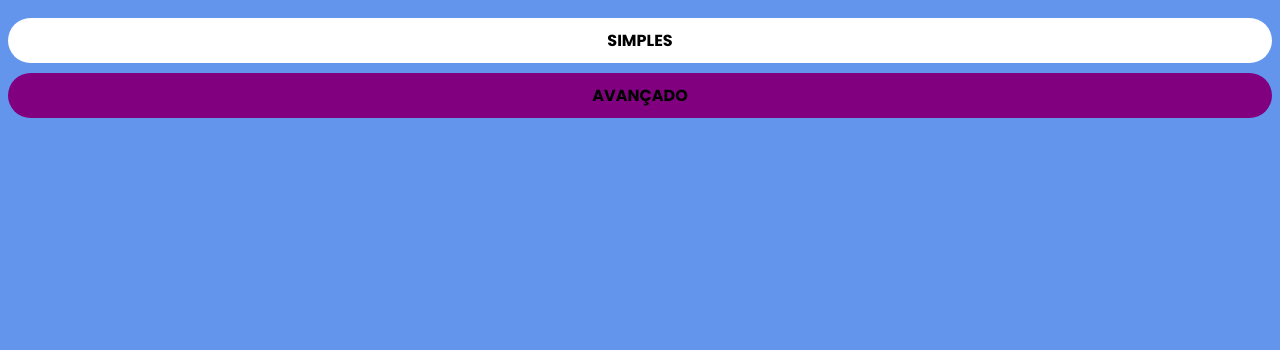
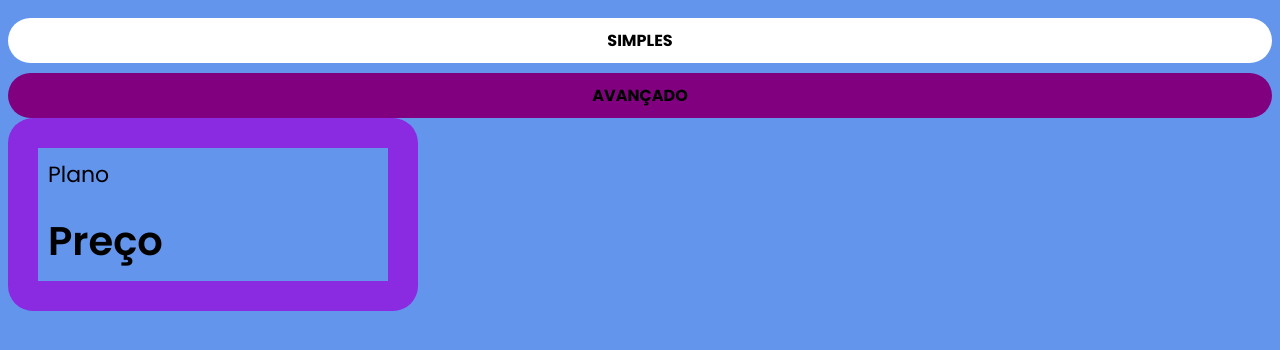
Before and after one commit to Alexandre-Passos/Projeto_Cards, an Angular app: page / in a window 1280 px wide. Shown: the top 350 px of the page. Built offline with nearby package versions, Linux system fonts and the light colour scheme.

Commit message:
adicionando o componente botão no card

```diff
--- a/src/app/app.component.html
+++ b/src/app/app.component.html
@@ -1,3 +1,8 @@
 <app-botao [plano]="'Simples'" [estilo]="'branco'"  [desabilitar]="false" (emitindoEventoClick)="botaoClicado()"></app-botao>
 
 <app-botao [plano]="'Avançado'" [estilo]="'roxo'" (emitindoEventoClick)="botaoClicado()"></app-botao>
+
+<app-card>
+
+
+</app-card>
--- a/src/app/componentes/card/card.component.css
+++ b/src/app/componentes/card/card.component.css
@@ -0,0 +1,26 @@
+div.card {
+    max-width: 350px;
+    border-radius: 25px;
+    padding: 30px;
+
+    .card_item {
+        padding: 10px;
+    }
+
+    .card_plano {
+        font-size: 22px;
+    }
+
+    .card_preco {
+        font-weight: 600;
+        font-size: 40px;
+    }
+
+    &.laranja {
+        background-color: #fd7557;
+    }
+
+    &.roxo {
+        background-color: blueviolet;
+    }
+}
--- a/src/app/componentes/card/card.component.html
+++ b/src/app/componentes/card/card.component.html
@@ -1 +1,4 @@
-<p>card works!</p>
+<div class="card roxo">
+    <div class="card_plano card_item ">Plano</div>
+    <div class="card_preco card_item">Preço</div>
+</div>
```
